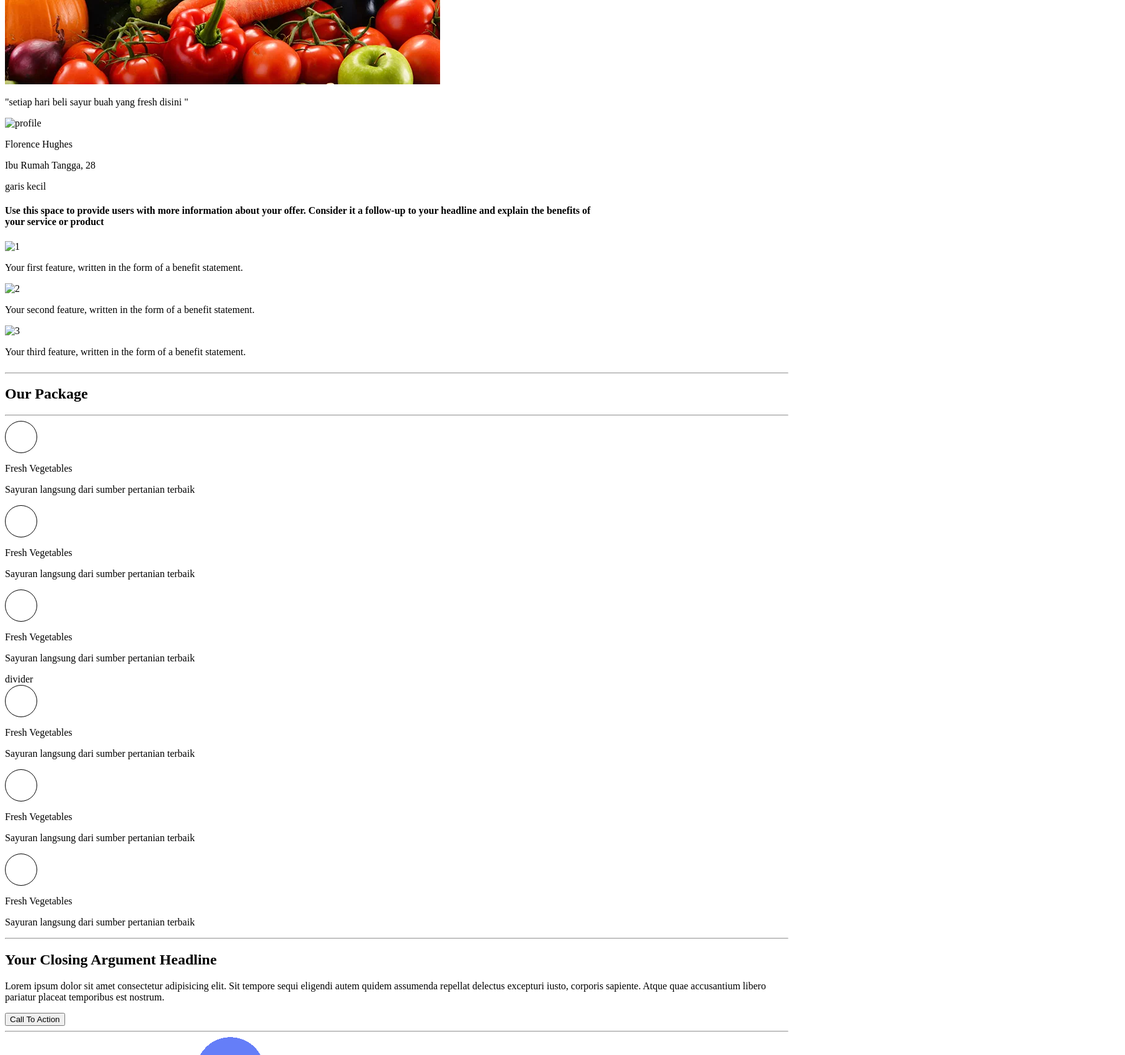
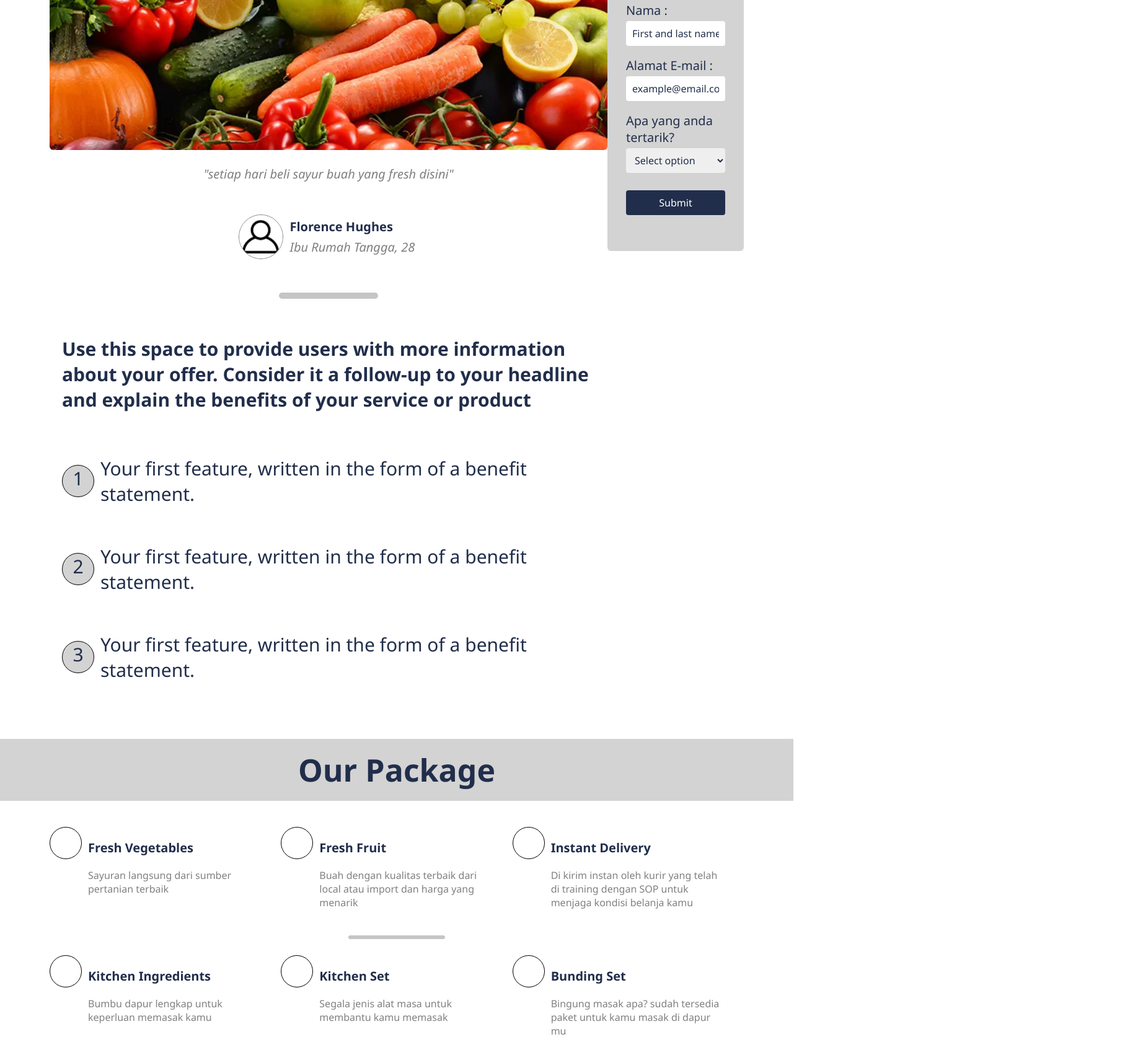
Before and after one commit to revou-fundamental-course/22-jan-24-yuriprayitn, a plain HTML site: page index.html in a window 1280 px wide. Shown: the part 594-2296 px from the top of the page at 62% size, 1815 px wide, since content can reach past the window. Drawn offline with Linux system fonts and the light colour scheme.

Commit message:
add-html-and-css.2

```diff
--- a/CSS/style.css
+++ b/CSS/style.css
@@ -1,20 +1,43 @@
+:root {
+    --blue: rgb(33, 46, 75);
+    --grey: rgba(128, 128, 128, 0.456);
+}
+
+body {margin: 0;}
+* {
+    font-family:'Segoe UI', Tahoma, Geneva, Verdana, sans-serif;
+    color: var(--blue);
+}
+
 .navigation-grocery {
     display: flex;
     justify-content: space-between;
     align-items: center;
+    margin: 0px;
+    position: fixed;
+    background-color: white;
+    border-bottom: 1px solid;
+    width: 100%;
+    margin-top: 0px!important;
+    top: 0;
 }
 
 .navigation-items {
     list-style-type: none;
     padding: 20px;
-    border-left: 1px solid black;
-    border-right: 1px solid black;
 }
 
 .navigation-items li {
     display: inline;
     padding: 10px;
     justify-content: space-evenly;
+}
+
+.navigation-items a {
+    text-decoration: none;
+    color: inherit;
+    font-size: 20px;
+    font-weight: 500;
 }
 
 .navigation-items li:first-child {
@@ -27,12 +50,25 @@
 
 header {
     text-align: center;
+    margin-top: 50px;
+}
+
+header h1 {
+    font-size: 50px;
+    width: 700px;
+    margin: auto;
+}
+
+header h3 {
+    color: grey;
+    font-size: 25px;
+    font-weight: 400;
 }
 
 .circle {
     border: 1px solid black;
-    width: 50px;
-    height: 50px;
+    min-width: 50px;
+    min-height: 50px;
     border-radius: 100%;
 }
 
@@ -54,9 +90,226 @@ header {
 
 .col-100 {
     display: flex;
-    width: 100%;
+    margin: 20px 80px;
+}
+
+.col-33 {
+    display: flex;
+    flex: 33%;
 }
 
 nav img {
-    width: 10%;
+    width: 5%;
+    margin-left: 10px;
 }
+
+form {
+    background-color: lightgrey;
+    padding-left: 10px;
+}
+
+.divider {
+    width: 100%;
+    border-bottom: 2px solid rgb(228, 228, 228);
+    margin: 0px;
+    padding: 0px;
+}
+
+footer img {
+    width: 100px
+}
+
+.container-banner {
+    text-align: center;
+}
+
+.container-banner img {
+    border-radius: 6px;
+    width: 900px;
+    height: 450px;
+    object-fit: cover;
+}
+
+.container-banner .comment {
+    color: grey;
+    font-style: italic;
+    font-size: 20px;
+}
+
+.mini-profile {
+    display: flex;
+    flex-direction: row;
+    justify-content: space-evenly;
+    align-items: center;
+    margin: 10px 300px;
+    font-size: 20px;
+}
+
+.mini-profile p {
+    flex-direction: row;
+    text-align: left;
+    margin: 6px;
+}
+
+.mini-profile img {
+    width: 70px;
+    height: 70px;
+    border: 1px solid grey;
+    border-radius: 100%;
+}
+
+.mini-profile-name {
+    font-style: none;
+    font-weight: bold;
+    color: var(--blue);
+}
+
+.dash {
+    border: 5px solid var(--grey);
+    border-radius: 50px;
+    width: 150px;
+    margin: auto;
+}
+
+.headline {
+    font-size: 30px;
+    padding: 20px
+}
+
+.headline .circle {
+    background-color: lightgrey;
+    text-align: center;
+    width: 50px;
+    height: 50px;
+    margin-right: 10px;
+}
+
+.flex {
+    display: flex;
+    align-items: center;
+}
+
+form {
+    padding: 10px 30px 40px;
+    border-radius: 6px;
+    height: fit-content;
+}
+
+.heading-form {
+    font-size: 24px;
+}
+
+form div p {
+    font-weight: 300;
+}
+
+form label {
+    font-size: 20px;
+}
+
+form input, select {
+    box-sizing: border-box;
+    width: 100%;
+    height: 40px;
+    padding: 4px 10px;
+    margin: auto;
+    font-size: 16px;
+    border-radius: 4px;
+    border: none;
+    margin-bottom: 18px;
+    margin-top: 4px;
+}
+
+.whole-divider {
+    width: auto;
+    height: 100px;
+    background-color: lightgrey;
+    display: flex;
+    align-items: center;
+    justify-content: center;
+    font-size: 50px;
+}
+
+.whole-divider .flex {
+    justify-content: space-between;
+    margin-right: 100px;
+}
+
+.package {
+    justify-content: center;
+    align-items: flex-start;
+}
+
+.package-item {
+    margin-left: 10px;
+}
+
+.dash-package {
+    border: 3px solid var(--grey);
+    border-radius: 50px;
+    width: 150px;
+    margin: auto;
+    margin-top: 26px;
+    margin-bottom: 26px;
+}
+
+.package-item p:first-child {
+    font-weight: bold;
+    font-size: 20px;
+    color: var(--blue);
+}
+
+.package-item p {
+    color: grey;
+    width: 90%;
+    text-wrap: wrap;
+}
+
+.closing-argument {
+    text-align: center;
+}
+
+.closing-argument h2 {
+    font-size: xx-large;
+}
+
+.closing-argument p {
+    color: grey;
+    font-size:small;
+    width: 50%;
+    margin: auto;
+    margin-bottom: 26px;
+}
+
+input[type=submit] {
+    background-color: var(--blue);
+    color: white;
+    width: 100%;
+    height: 40px;
+    margin-top: 10px;
+}
+
+button {
+    background-color: var(--blue);
+    color: white;
+    width: 150px;
+    height: 50px;
+    border-radius: 4px;
+    margin: 20px 20px 40px 20px;
+}
+
+footer {
+    display: flex;
+    flex-direction: column;
+    align-items: center;
+}
+
+footer li {
+    display: inline;
+    justify-content: space-between;
+    margin: 10px;
+}
+
+footer a {
+    text-decoration: none;
+}
--- a/index.html
+++ b/index.html
@@ -6,60 +6,74 @@
     <title>E-Grocery</title>
     <link rel="stylesheet" href="CSS/style.css">
 </head>
-<body>
+<body id="Home">
 
     <nav class="navigation-grocery">
 
         <img src="assets/logo.jpg" alt="Logo">
 
         <ul class="navigation-items">
-            <li>Home</li>
-            <li>Our Package</li>
-            <li>Call Us</li>
+            <li><a href="#Home">Home</a></li>
+            <li><a href="#Package">Our Package</a></li>
+            <li><a href="#Call">Call Us</a></li>
         </ul>
 
-    </nav><hr>
+    </nav>
+
+    <div class="divider"></div>
 
     <header>
 
-        <h1>Top Rated E-Groceries Shop In Indonesian</h1>
+        <h1 style="margin-top: 100px;">Top Rated E-Groceries Shop In Indonesian</h1>
         <h3>Every Day with best ingredients</h3>
         <!-- tambah gambar kalo mau -->
 
-    </header>
+    </header><br><br>
 
     <div class="col-100">
 
         <div class="col-75">
+            <div class="container-banner">
                 <div>
-                <img src="assets/buah-sayur.webp" alt="banner">
-                <p>"setiap hari beli sayur buah yang fresh disini "</p>
+                    <img src="assets/buah-sayur.webp" alt="banner" class="banner">
+                    <p class="comment">"setiap hari beli sayur buah yang fresh disini"</p>
+                </div><br>
+
+                <div class="mini-profile">
+                    <img src="assets/person.jpg" alt="profile">
+                    <div>
+                        <p class="mini-profile-name">Florence Hughes</p>
+                        <p class="comment">Ibu Rumah Tangga, 28</p>
+                    </div>
+                </div>
             </div>
 
+
+
+            <br><br><div class="dash"></div>
+
+            <div class="headline">
+                <h4>Use this space to provide users with more information about your offer. Consider it a follow-up to your headline and explain the benefits of your service or product</h4>
+
+                <div class="flex">
+                    <div class="circle">1</div>
                     <div>
-                <img src="" alt="profile">
-                <p>Florence Hughes</p>
-                <p>Ibu Rumah Tangga, 28</p>
+                        <p>Your first feature, written in the form of a benefit statement.</p>
+                    </div>
                 </div>
 
-            <div>garis kecil</div>
-
+                <div class="flex">
+                    <div class="circle">2</div>
                     <div>
-                <h4>Use this space to provide users with more information about your offer. Consider it a follow-up to your headline and explain the benefits of your service or product</h4>
-
-                <div>
-                    <img src="" alt="1">
                         <p>Your first feature, written in the form of a benefit statement.</p>
                     </div>
-
-                <div>
-                    <img src="" alt="2">
-                    <p>Your second feature, written in the form of a benefit statement.</p>
                 </div>
 
+                <div class="flex">
+                    <div class="circle">3</div>
                     <div>
-                    <img src="" alt="3">
-                    <p>Your third feature, written in the form of a benefit statement.</p>
+                        <p>Your first feature, written in the form of a benefit statement.</p>
+                    </div>
                 </div>
             </div>
         </div>
@@ -67,93 +81,114 @@
         <div class="col-25">
             <form action="#">
                 <div>
-                    <h4>Contact Us</h4>
+                    <h4 class="heading-form">Contact Us</h4>
                     <p>Sales akan menghubungi anda 1x24 Jam setelah data kami terima.</p>
                 </div>
 
                 <div>
-                    <label for="name">Nama :</label>
+                    <label for="name">Nama :</label><br>
                     <input type="text" id="name" name="name" value="First and last name">
                 </div>
 
                 <div>
-                    <label for="email">Alamat E-mail :</label>
+                    <label for="email">Alamat E-mail :</label><br>
                     <input type="email" id="email" name="email" value="example@email.com">
                 </div>
 
                 <div>
-                    <label for="interest">Apa yang anda tertarik?</label>
+                    <label for="interest">Apa yang anda tertarik?</label><br>
                     <select name="interest" id="interest">
                         <option value="Select option">Select option</option>
                     </select>
                 </div>
+                <input type="submit">
             </form>
         </div>
-
     </div>
 
-    <hr><div class="our-product">
-
-        <h2>Our Package</h2><hr>
+        <h2 id="Package" class="whole-divider">Our Package</h2>
         <div>
-            <div>
+            <div class="col-100" style="flex-wrap: wrap;">
+                <div class="col-33 package">
                     <div class="circle"></div>
+                    <div class="package-item">
                             <p>Fresh Vegetables</p>
                             <p>Sayuran langsung dari sumber pertanian terbaik</p>
                     </div>
-
-            <div>
-                <div class="circle"></div>
-                <p>Fresh Vegetables</p>
-                <p>Sayuran langsung dari sumber pertanian terbaik</p>
                 </div>
 
-            <div>
+                <div class="col-33 package">
                     <div class="circle"></div>
-                <p>Fresh Vegetables</p>
-                <p>Sayuran langsung dari sumber pertanian terbaik</p>
+                    <div class="package-item">
+                            <p>Fresh Fruit</p>
+                            <p>Buah dengan kualitas terbaik dari local atau import dan harga yang menarik</p>
+                    </div>
                 </div>
 
-            <div>divider</div>
-
-            <div>
+                <div class="col-33 package">
                     <div class="circle"></div>
-                <p>Fresh Vegetables</p>
-                <p>Sayuran langsung dari sumber pertanian terbaik</p>
+                    <div class="package-item">
+                            <p>Instant Delivery</p>
+                            <p>Di kirim instan oleh kurir yang telah di training dengan SOP untuk menjaga kondisi belanja kamu</p>
+                    </div>
+                </div>
             </div>
 
-            <div>
+            <div class="dash-package"></div>
+
+            <div class="col-100" style="flex-wrap: wrap;">
+                <div class="col-33 package">
                     <div class="circle"></div>
-                <p>Fresh Vegetables</p>
-                <p>Sayuran langsung dari sumber pertanian terbaik</p>
+                    <div class="package-item">
+                            <p>Kitchen Ingredients</p>
+                            <p>Bumbu dapur lengkap untuk keperluan memasak kamu</p>
+                    </div>
                 </div>
 
-            <div>
+                <div class="col-33 package">
                     <div class="circle"></div>
-                <p>Fresh Vegetables</p>
-                <p>Sayuran langsung dari sumber pertanian terbaik</p>
+                    <div class="package-item">
+                            <p>Kitchen Set</p>
+                            <p>Segala jenis alat masa untuk membantu kamu memasak</p>
+                    </div>
                 </div>
 
+                <div class="col-33 package">
+                    <div class="circle"></div>
+                    <div class="package-item">
+                        <p>Bunding Set</p>
+                        <p>Bingung masak apa? sudah tersedia paket untuk kamu masak di dapur mu</p>
+                    </div>
+                </div>
+            </div>
         </div><hr>
     </div>
 
-    <div>
+    <div id="Call" class="closing-argument">
         <h2>Your Closing Argument Headline</h2>
         <p>Lorem ipsum dolor sit amet consectetur adipisicing elit. Sit tempore sequi eligendi autem quidem assumenda repellat delectus excepturi iusto, corporis sapiente. Atque quae accusantium libero pariatur placeat temporibus est nostrum.</p>
         <button>Call To Action</button>
     </div><hr>
 
     <footer>
+        <div>
             <img src="assets/logo2.png" alt="Logo">
+        </div>
+        <div>
+            <div>
                 <ul>
-            <li>Terms of Service</li>
-            <li>Privacy Policy</li>
+                    <li><a href="#">Terms of Service</a></li>
+                    <li><a href="">Privacy Policy</a></li>
                 </ul>
+            </div>
+            <div>
                 <ul>
                     <li>copyright 2024</li>
                     <li>Yuri Prayitno</li>
                 </ul>
+            </div>
+        </div>
+
     </footer>
-
 </body>
 </html>
```
Also changed, not shown: assets/person.jpg (added). Lines whose indentation alone changed are shown as unchanged.
